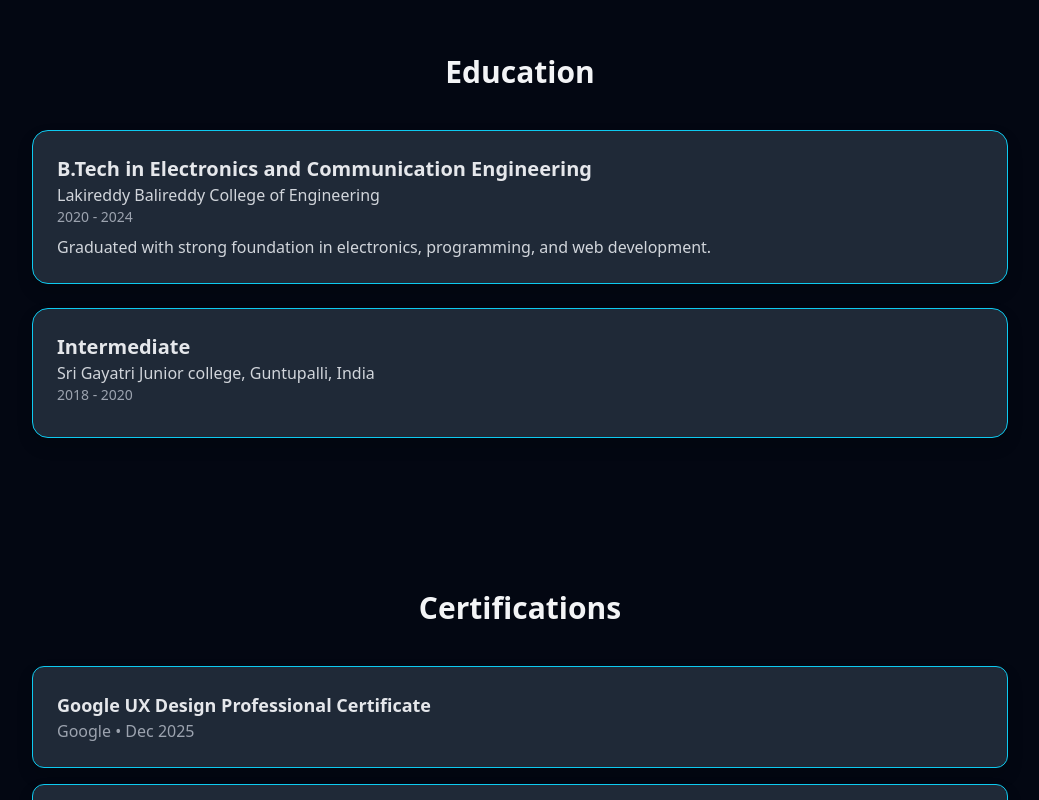
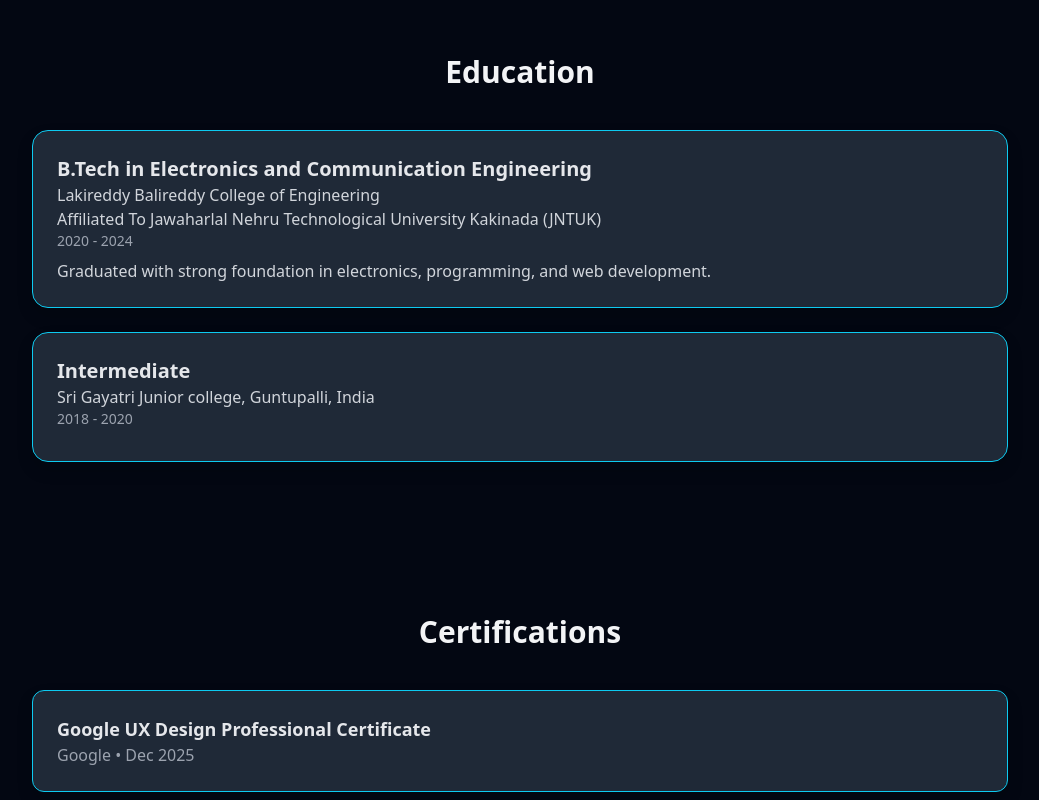
Before and after one commit to MALLIKHARJUNCH-02/Mallikharjun-Reddy-Portfolio, a React (Vite) app: page / in a window 1280 px wide. Shown: the part 4380-5180 px from the top of the page, without its empty margins (120-1159 px from the left). Built offline with nearby package versions, Linux system fonts and the light colour scheme.

Commit message:
Updated Education Component

```diff
--- a/src/data/site.js
+++ b/src/data/site.js
@@ -39,6 +39,7 @@ const siteData = {
     {
       degree: "B.Tech in Electronics and Communication Engineering",
       institution: "Lakireddy Balireddy College of Engineering",
+      affiliated: "Jawaharlal Nehru Technological University Kakinada (JNTUK)",
       year: "2020 - 2024",
       description: "Graduated with strong foundation in electronics, programming, and web development."
     },
--- a/src/sections/Education.jsx
+++ b/src/sections/Education.jsx
@@ -5,25 +5,28 @@ import { useInView } from "framer-motion";
 import { useRef } from "react";
 
 const Education = () => {
-     const ref = useRef(null);
-       const isInView = useInView(ref, { once: true });
+    const ref = useRef(null);
+    const isInView = useInView(ref, { once: true });
     return (
         <section id="education" ref={ref} className="py-16 bg-gray-950">
             <div className="max-w-5xl mx-auto px-6">
                 <motion.h2
                     initial={{ opacity: 0, y: -30 }}
-                   animate={isInView ? { opacity: 1, y: 0 } : {}}
+                    animate={isInView ? { opacity: 1, y: 0 } : {}}
                     transition={{ duration: 0.6 }} className="text-3xl font-bold text-center mb-10 text-gray-100">
                     Education
                 </motion.h2>
                 {siteData.education.map((edu, index) => (
                     <motion.div
                         initial={{ opacity: 0, y: 30 }}
-                       animate={isInView ? { opacity: 1, y: 0 } : {}}
+                        animate={isInView ? { opacity: 1, y: 0 } : {}}
                         transition={{ duration: 0.6 }}
                         key={index} className="mb-6 p-6 rounded-2xl shadow-md bg-gray-800 border-start border-1 border-info shadow">
                         <h3 className="text-xl font-semibold text-gray-200">{edu.degree}</h3>
                         <p className="text-gray-300 dark:text-gray-300">{edu.institution}</p>
+                        {edu.affiliated && (
+                            <p className="text-gray-300">Affiliated To  {edu.affiliated}</p>
+                        )}
                         <p className="text-sm text-gray-400">{edu.year}</p>
                         <p className="mt-2 text-gray-300">{edu.description}</p>
                     </motion.div>
```
